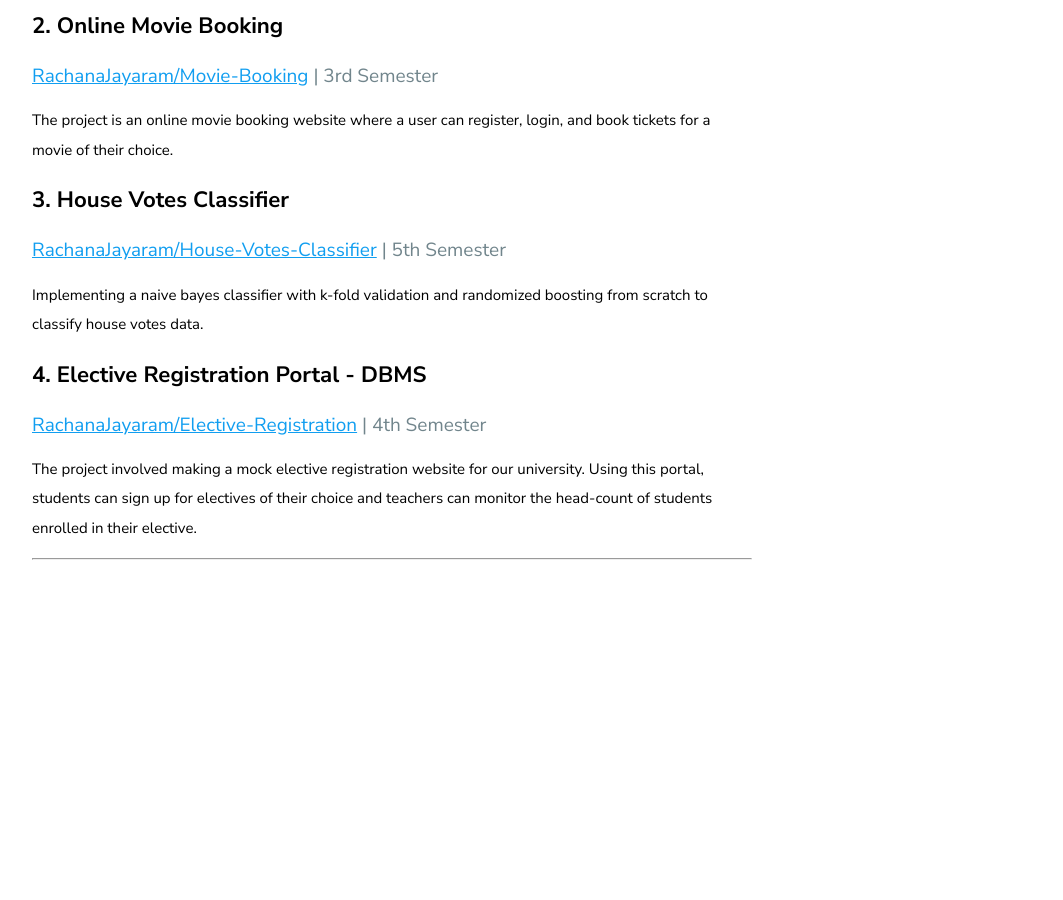
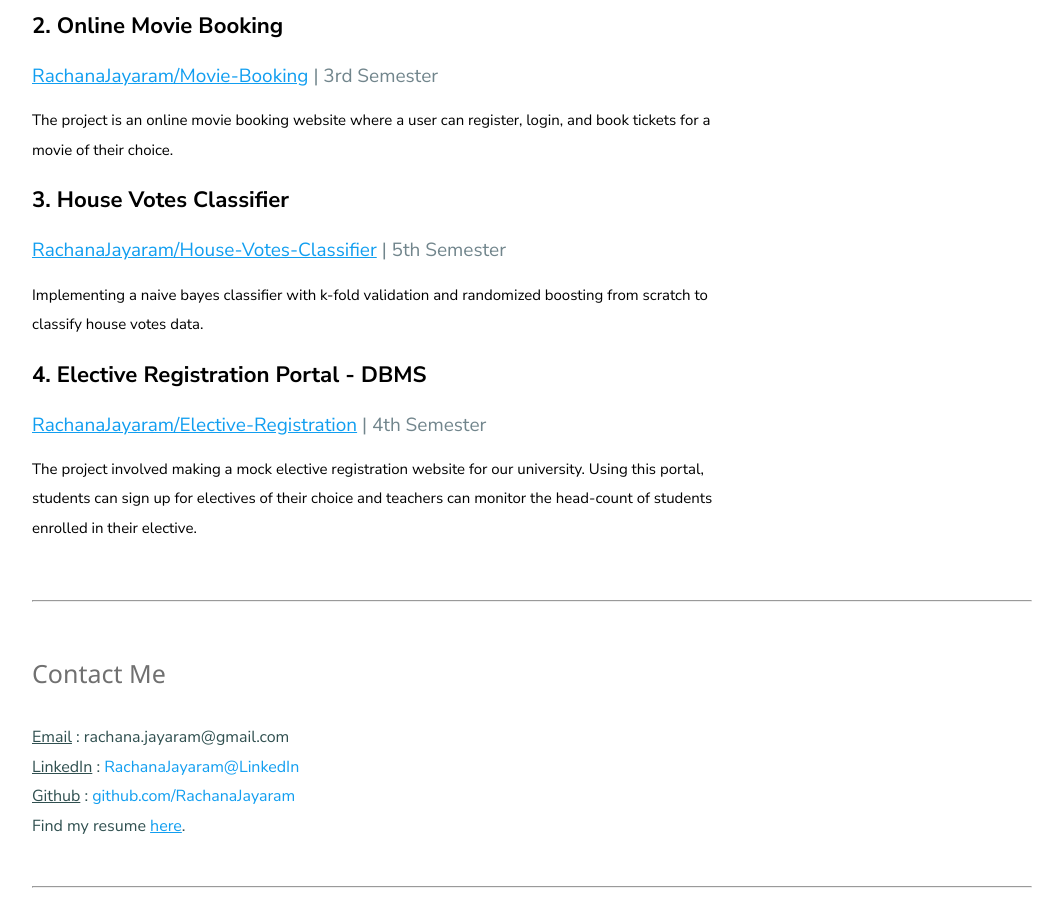
Before and after one commit to RachanaJayaram/projects, a Jekyll site: the page built from index.md, in a window 1280 px wide and 900 px high, scrolled down 1957 px. Shown: the whole window, without its empty margins (68-1131 px from the left). Built offline with Jekyll 4.4.1, drawn with Linux system fonts in a browser that asks for light colours; before the commit the page ends 2527 px from its top, so only the background shows below that.

Commit message:
Update home.html

```diff
--- a/_layouts/home.html
+++ b/_layouts/home.html
@@ -160,7 +161,7 @@ layout: page
 </h3>
 <a target="_blank"
 	href="https://github.com/RachanaJayaram/House-Votes-Classifier"><u>RachanaJayaram/House-Votes-Classifier</a></u>
-	<span style="color:#71858c"> | 5th Semester</span>
+<span style="color:#71858c"> | 5th Semester</span>
 
 
 <p>
@@ -183,5 +184,21 @@ layout: page
 	elective.
 </p>
 
-
-<hr>
+<br>
+<footer style="font-size : x-large !important;margin:0% !important; width: 1000px !important; left: 0px !important;">
+	<hr>
+	<br>
+	<p style="font-size:medium !important; color: darkslategray; ">
+		<span style="font-size:25px !important;font-family:'Segoe UI', Tahoma, Geneva, Verdana, sans-serif;color: rgb(112, 112, 112); ">Contact Me</span>
+		<br>
+		<br>
+		<u>Email</u> : rachana.jayaram@gmail.com		<br>
+		<u>LinkedIn</u> : <a href="https://www.linkedin.com/in/rachana-jayaram-b5422116b">RachanaJayaram@LinkedIn</a>		<br>
+		<u>Github</u> : <a href=https://github.com/RachanaJayaram">github.com/RachanaJayaram</a>		<br>
+	Find my resume <span class="site-footer-credits"> <a
+			href="https://drive.google.com/file/d/19OAHkbJOBwLThRDHUtizDHtdIXP89mdq/view?usp=sharing"> <u>here</u></a>.</span>
+		<br>
+		<br>
+	</p>
+		<hr>
+</footer>
```
Also changed, not shown: other parts of _layouts/home.html (+2 -1 lines).
